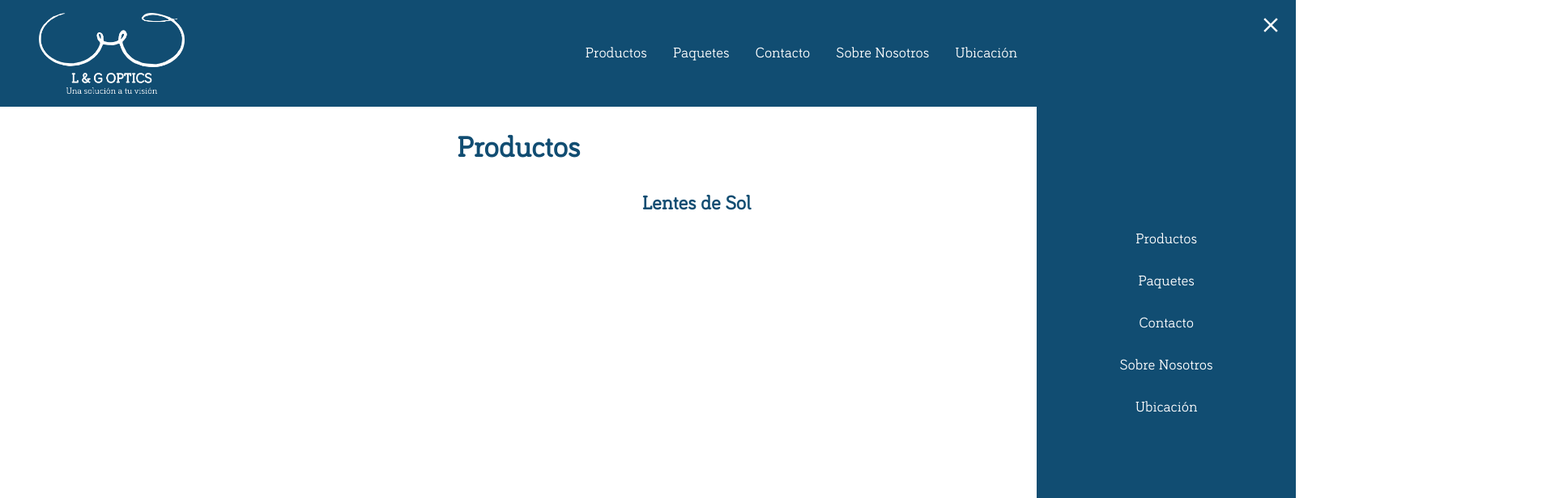
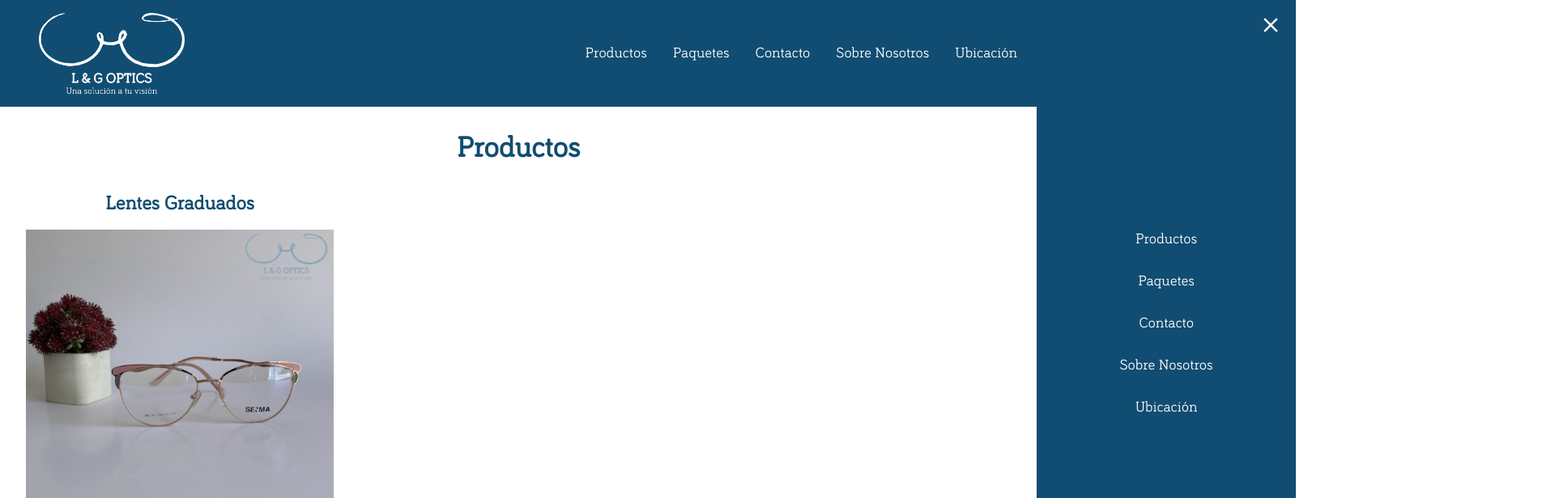
Before and after one commit to edlingao/lg-optics-landing, a Next.js app: page /products in a window 1280 px wide. Shown: the top 616 px of the page at 81% size, 1920 px wide, since content can reach past the window. Built offline with nearby package versions, Linux system fonts and the light colour scheme.

Commit message:
another commit

```diff
--- a/src/app/products/page.tsx
+++ b/src/app/products/page.tsx
@@ -52,9 +52,9 @@ export default function Products() {
                 <h3 className="font-bold text-4xl text-primary">Productos</h3>
             </div>
 
-            <div className="flex md:flex-row sm:flex-col justify-center mt-8 w-full px-8 gap-8">
+            <div className="flex md:flex-wrap sm:flex-col justify-center mt-8 w-full px-8 gap-8">
 
-                <div className="w-96 flex flex-col justify-center items-center">
+                <div className="md:w-[380px] sm:w-[150px]">
                     <h4 className="text-2xl font-bold mb-4 text-center">Lentes Graduados</h4>
                     <Swiper
                         spaceBetween={20}
@@ -78,7 +78,7 @@ export default function Products() {
                     </Swiper>
                 </div>
 
-                <div className="w-[380]">
+                <div className="md:w-[380px] sm:w-[150px]">
                     <h4 className="text-2xl font-bold mb-4 text-center">Lentes de Sol</h4>
                     <Swiper
                         spaceBetween={20}
@@ -101,7 +101,7 @@ export default function Products() {
                         ))}
                     </Swiper>
                 </div>
-                <div className="w-[380px]">
+                <div className="md:w-[380px] sm:w-[150px]">
                     <h4 className="text-2xl font-bold mb-4 text-center">Lentes con Filtro Azul</h4>
                     <Swiper
                         spaceBetween={20}
@@ -144,8 +144,8 @@ export default function Products() {
                         </button>
                         <Image
                             src={currentImages[currentIndex]}
-                            width={600}
-                            height={600}
+                            width={500}
+                            height={500}
                             alt={`Modal Image ${currentIndex}`}
                             className="object-contain md:max-w-full md:max-h-full sm:max-w-80"
                         />
```
